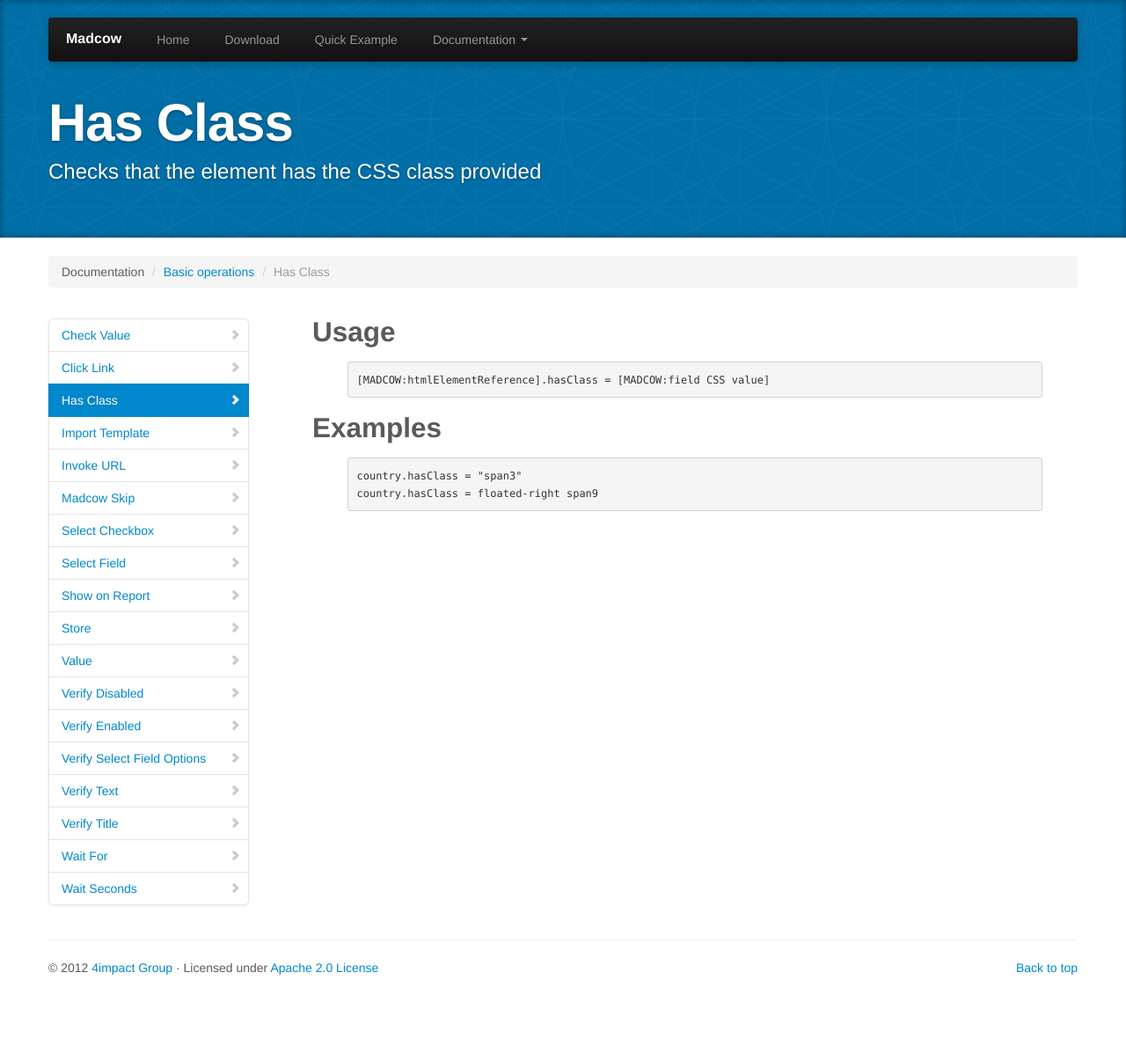
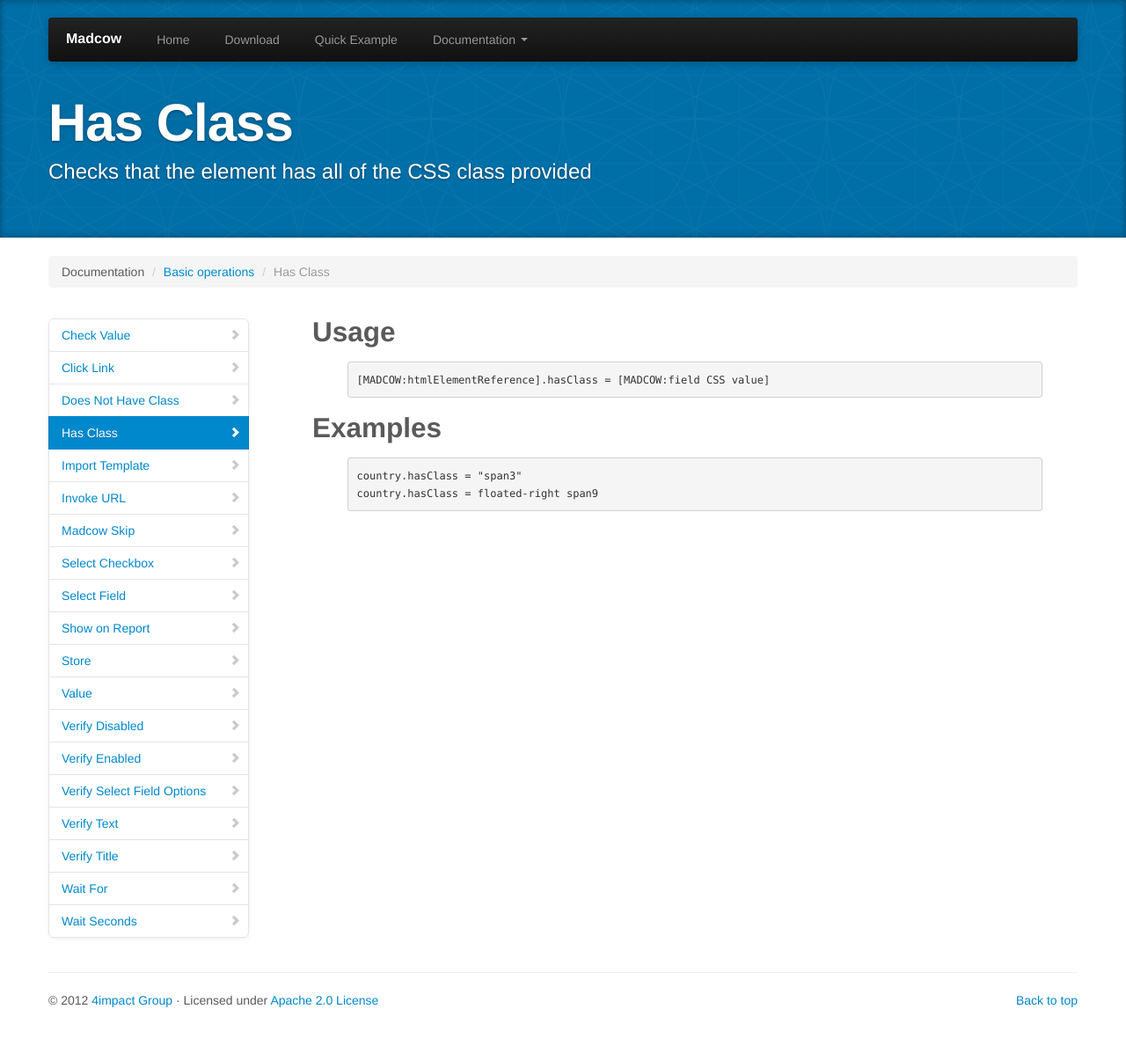
Before and after one commit to 4impact/madcow, a Jekyll site: the page built from documentation/basic operations/_posts/2012-11-01-Has-Class.md, in a window 1280 px wide. Shown: the whole page at 88% size. Built offline with Jekyll 4.4.1, drawn with Linux system fonts in a browser that asks for light colours; before the commit the page ends 1160 px from its top, so only the background shows below that.

Commit message:
Adding DoesNotHaveClass operation documentation and updating HasClass documentation slightly

```diff
--- a/documentation/basic operations/_posts/2012-11-01-Has-Class.md
+++ b/documentation/basic operations/_posts/2012-11-01-Has-Class.md
@@ -1,7 +1,7 @@
 ---
 layout: postBasicOperation
 title: Has Class
-description: Checks that the element has the CSS class provided
+description: Checks that the element has all of the CSS class provided
 category: basic operations
 ---
 
```
Also changed, not shown: documentation/basic operations/_posts/2012-11-01-Does-Not-Have-Class.md (added, +19 -0 lines).
